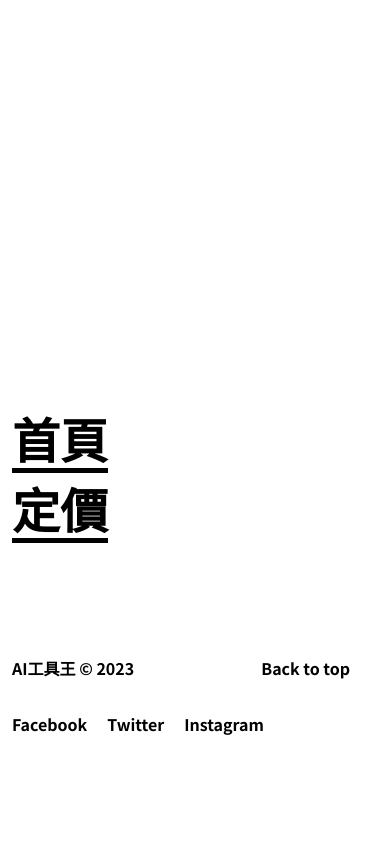
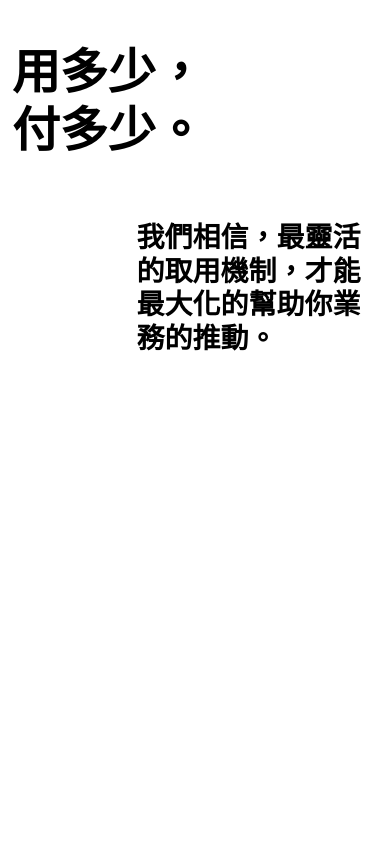
Before and after one commit to happyloa/Hex2023-mission2, a Next.js app: page /pricing in a window 390 px wide. Shown: the top 844 px of the page. Built offline with nearby package versions, Linux system fonts and the light colour scheme.

Commit message:
完成定價頁面標題區塊

```diff
--- a/components/pricing/PricingTitle.js
+++ b/components/pricing/PricingTitle.js
@@ -2,8 +2,15 @@ import styles from "./PricingTitle.module.css";
 
 export default function PricingTitle() {
   return (
-    <section>
-      <h1></h1>
+    <section className={styles.container}>
+      <hgroup className={styles["content-container"]}>
+        <h1>
+          用多少，
+          <br />
+          付多少。
+        </h1>
+        <p>我們相信，最靈活的取用機制，才能最大化的幫助你業務的推動。</p>
+      </hgroup>
     </section>
   );
 }
--- a/components/pricing/PricingTitle.module.css
+++ b/components/pricing/PricingTitle.module.css
@@ -0,0 +1,46 @@
+.container {
+  max-width: 1296px;
+  padding: 40px 12px 0;
+  margin: 0 auto 240px;
+}
+
+.content-container {
+  display: flex;
+  flex-direction: column;
+  gap: 80px;
+}
+
+.content-container h1 {
+  font-size: 120px;
+  font-weight: 900;
+  line-height: 144px;
+}
+
+.content-container p {
+  align-self: flex-end;
+  font-size: 48px;
+  font-weight: 900;
+  line-height: 57.6px;
+  max-width: 50%;
+}
+
+@media (max-width: 576px) {
+  .container {
+    margin: 0 auto 260px;
+  }
+
+  .content-container {
+    gap: 64px;
+  }
+
+  .content-container h1 {
+    font-size: 48px;
+    line-height: 57.6px;
+  }
+
+  .content-container p {
+    font-size: 28px;
+    line-height: 33.6px;
+    max-width: 66%;
+  }
+}
```
